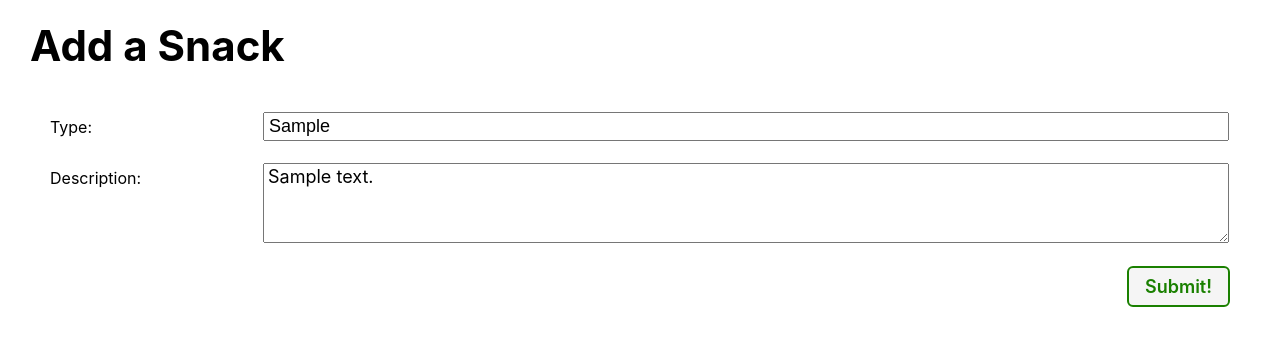
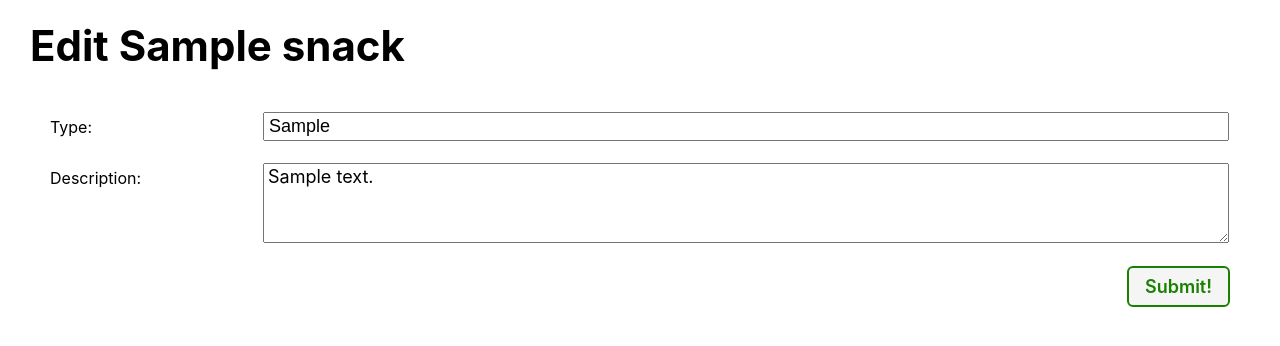
Before and after one commit to mrunlockedtech-odin/snack-collector, a Django app: page /snacks/1/update in a window 1280 px wide. Shown: the part 55-401 px from the top of the page. Run offline with Django 4.2, Linux system fonts and the light colour scheme; tables that the repository leaves empty hold one stand-in row (values such as "Sample post").

Commit message:
Edit form for editing function

```diff
--- a/main_app/templates/main_app/snack_form.html
+++ b/main_app/templates/main_app/snack_form.html
@@ -8,7 +8,11 @@
 {% block content %}
 
 <div class="page-header">
-  <h1>Add a Snack</h1>
+  {% if snack %}
+    <h1>Edit {{snack.name}}</h1>
+  {% else %}
+    <h1>Add a Snack</h1>
+  {% endif %}
   {% comment %} <img src="{% static 'images/nerd-cat.svg' %}" alt="A cat using a computer"/> {% endcomment %}
 </div>
 {% comment %}
```
